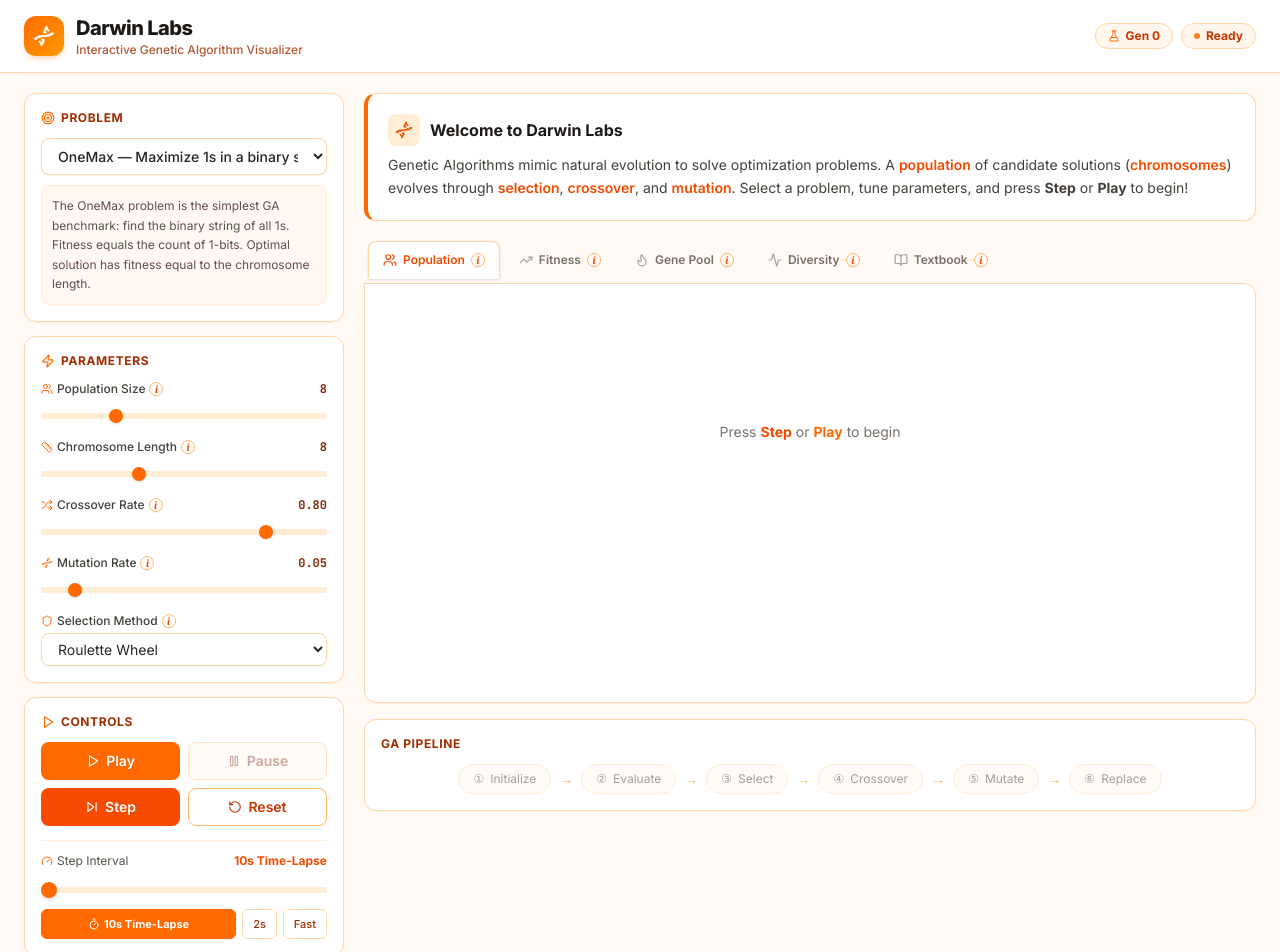
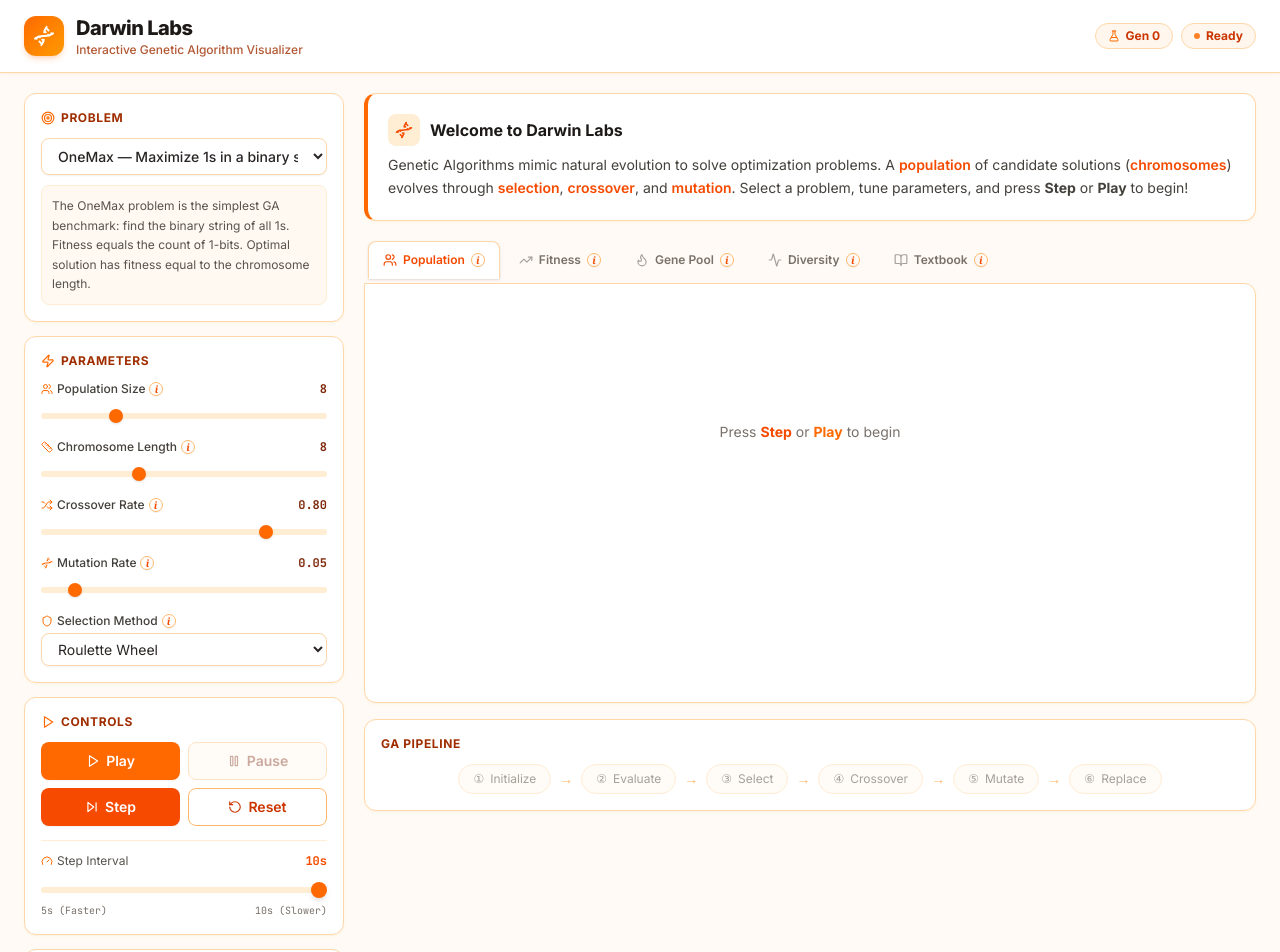
Before and after one commit to Chabil-Krishna/darwin-labs, a React (Vite) app: page / in a window 1280 px wide. Shown: the top 952 px of the page. Built offline with nearby package versions, Linux system fonts and the light colour scheme; the HTML template or start-up script is replaced by a standard one.

Commit message:
feat: configure step interval range to 5s-10s and remove preset buttons

```diff
--- a/src/components/ControlPanel.jsx
+++ b/src/components/ControlPanel.jsx
@@ -5,14 +5,6 @@ import {
   Play, Pause, SkipForward, RotateCcw,
   Zap, Users, Ruler, Shuffle, Dna, Shield, Gauge, Target, Timer
 } from 'lucide-react';
-
-const SPEED_LABELS = {
-  1: '10s Time-Lapse',
-  2: '5s Slow',
-  3: '2s Medium',
-  4: '0.7s Fast',
-  5: '0.15s Blazing',
-};
 
 export default function ControlPanel({
   params, updateParams, playing, speed, setSpeed,
@@ -163,55 +155,22 @@ export default function ControlPanel({
         <div className="mt-3.5 pt-3 border-t border-orange-100">
           <div className="flex items-center justify-between text-xs mb-1.5">
             <span className="text-stone-600 flex items-center gap-1"><Gauge size={12} className="text-orange-500" /> Step Interval</span>
-            <span className="font-bold text-orange-600">{SPEED_LABELS[speed]}</span>
+            <span className="font-bold text-orange-600 font-mono">{speed}s</span>
           </div>
           <input
             type="range"
-            min={1}
-            max={5}
+            min={5}
+            max={10}
+            step={1}
             value={speed}
             onChange={(e) => setSpeed(Number(e.target.value))}
             className="w-full accent-orange-500 h-1.5 rounded-full appearance-none bg-orange-100 cursor-pointer
             [&::-webkit-slider-thumb]:appearance-none [&::-webkit-slider-thumb]:w-4 [&::-webkit-slider-thumb]:h-4
             [&::-webkit-slider-thumb]:rounded-full [&::-webkit-slider-thumb]:bg-orange-500 [&::-webkit-slider-thumb]:shadow-md"
           />
-
-          {/* Quick Preset Buttons */}
-          <div className="flex gap-1.5 mt-2.5">
-            <button
-              type="button"
-              onClick={() => setSpeed(1)}
-              className={`flex-1 py-1.5 px-2 rounded-md text-[11px] font-bold border transition-all cursor-pointer flex items-center justify-center gap-1 ${
-                speed === 1
-                  ? 'bg-orange-500 border-orange-500 text-white shadow-xs'
-                  : 'bg-white border-orange-200 text-orange-800 hover:bg-orange-50'
-              }`}
-            >
-              <Timer size={12} className="shrink-0" />
-              10s Time-Lapse
-            </button>
-            <button
-              type="button"
-              onClick={() => setSpeed(3)}
-              className={`py-1.5 px-2.5 rounded-md text-[11px] font-medium border transition-all cursor-pointer ${
-                speed === 3
-                  ? 'bg-orange-500 border-orange-500 text-white shadow-xs'
-                  : 'bg-white border-orange-200 text-orange-800 hover:bg-orange-50'
-              }`}
-            >
-              2s
-            </button>
-            <button
-              type="button"
-              onClick={() => setSpeed(5)}
-              className={`py-1.5 px-2.5 rounded-md text-[11px] font-medium border transition-all cursor-pointer ${
-                speed === 5
-                  ? 'bg-orange-500 border-orange-500 text-white shadow-xs'
-                  : 'bg-white border-orange-200 text-orange-800 hover:bg-orange-50'
-              }`}
-            >
-              Fast
-            </button>
+          <div className="flex justify-between text-[10px] text-stone-500 mt-1 font-mono">
+            <span>5s (Faster)</span>
+            <span>10s (Slower)</span>
           </div>
         </div>
 
--- a/src/hooks/useGAEngine.js
+++ b/src/hooks/useGAEngine.js
@@ -13,12 +13,16 @@ import {
 const PHASES = ['idle', 'evaluate', 'select', 'crossover', 'mutate', 'replace'];
 
 export const SPEED_MAP = {
-  1: 10000, // 10s Time-Lapse (as requested)
-  2: 5000,  // 5s Slow
-  3: 2000,  // 2s Medium
-  4: 700,   // 0.7s Fast
-  5: 150,   // 0.15s Blazing
+  5: 5000,
+  6: 6000,
+  7: 7000,
+  8: 8000,
+  9: 9000,
+  10: 10000,
+  1: 10000,
 };
+
+const getIntervalMs = (s) => (s >= 5 && s <= 10 ? s * 1000 : (SPEED_MAP[s] || 10000));
 
 const initialState = {
   population: [],
@@ -48,8 +52,8 @@ export default function useGAEngine() {
     target: 'HELLO',
   });
   const [playing, setPlaying] = useState(false);
-  const [speed, setSpeed] = useState(1); // 1 = 10,000ms (10s time-lapse default)
-  const [timeRemaining, setTimeRemaining] = useState(SPEED_MAP[1]);
+  const [speed, setSpeed] = useState(10); // 10s default (ranges 10s to 5s)
+  const [timeRemaining, setTimeRemaining] = useState(10000);
   const timerRef = useRef(null);
 
   const getEffectiveChrLen = useCallback(() => {
@@ -319,14 +323,14 @@ export default function useGAEngine() {
   // Reset countdown when speed changes or paused
   useEffect(() => {
     if (!playing) {
-      setTimeRemaining(SPEED_MAP[speed]);
+      setTimeRemaining(getIntervalMs(speed));
     }
   }, [speed, playing]);
 
   // ---- Play / Pause with 100ms countdown tick ----
   useEffect(() => {
     if (playing) {
-      const intervalMs = SPEED_MAP[speed];
+      const intervalMs = getIntervalMs(speed);
       const tickMs = 100;
       let currentLeft = intervalMs;
       setTimeRemaining(intervalMs);
@@ -356,7 +360,7 @@ export default function useGAEngine() {
   const reset = useCallback(() => {
     setPlaying(false);
     setState(initialState);
-    setTimeRemaining(SPEED_MAP[speed]);
+    setTimeRemaining(getIntervalMs(speed));
   }, [speed]);
 
   const updateParams = useCallback(
@@ -364,7 +368,7 @@ export default function useGAEngine() {
       setPlaying(false);
       setParams((prev) => ({ ...prev, ...updates }));
       setState(initialState);
-      setTimeRemaining(SPEED_MAP[speed]);
+      setTimeRemaining(getIntervalMs(speed));
     },
     [speed]
   );
@@ -376,7 +380,7 @@ export default function useGAEngine() {
     speed,
     setSpeed,
     timeRemaining,
-    totalTime: SPEED_MAP[speed],
+    totalTime: getIntervalMs(speed),
     step,
     play,
     pause,
```
